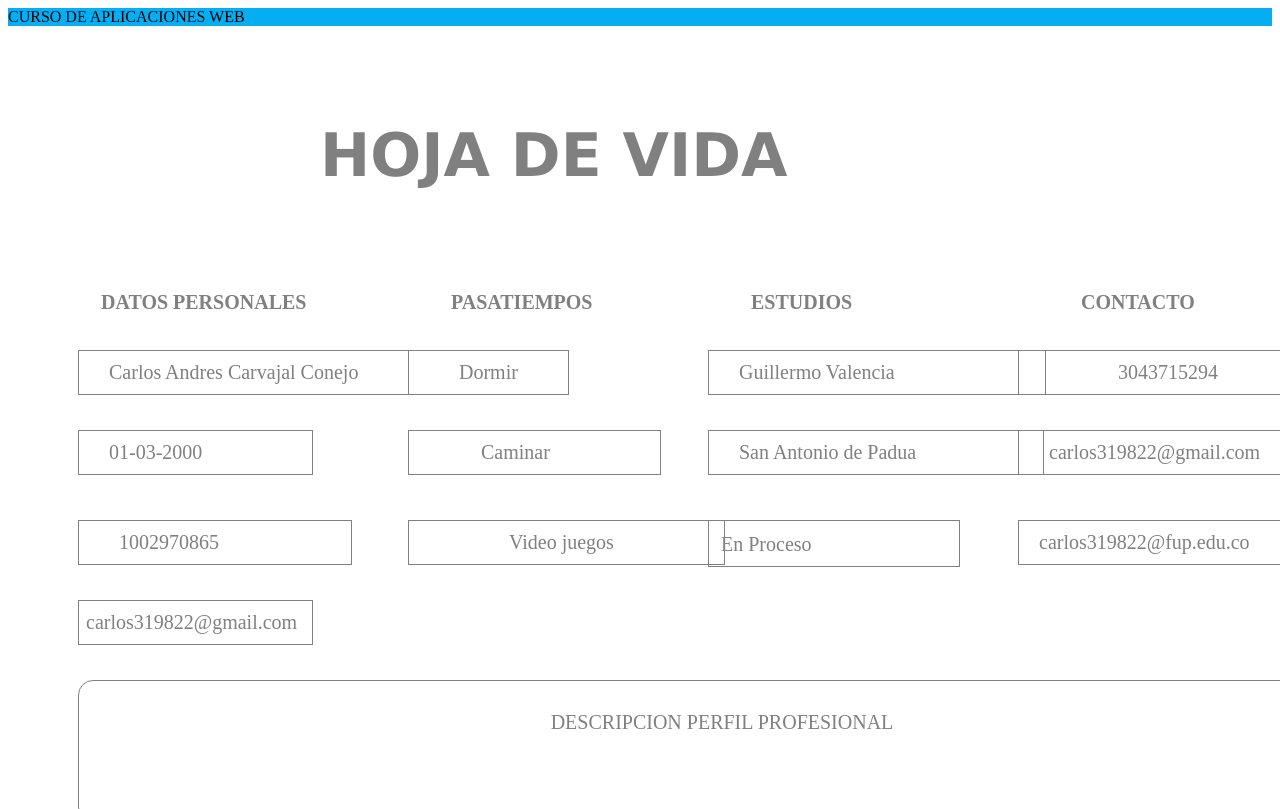
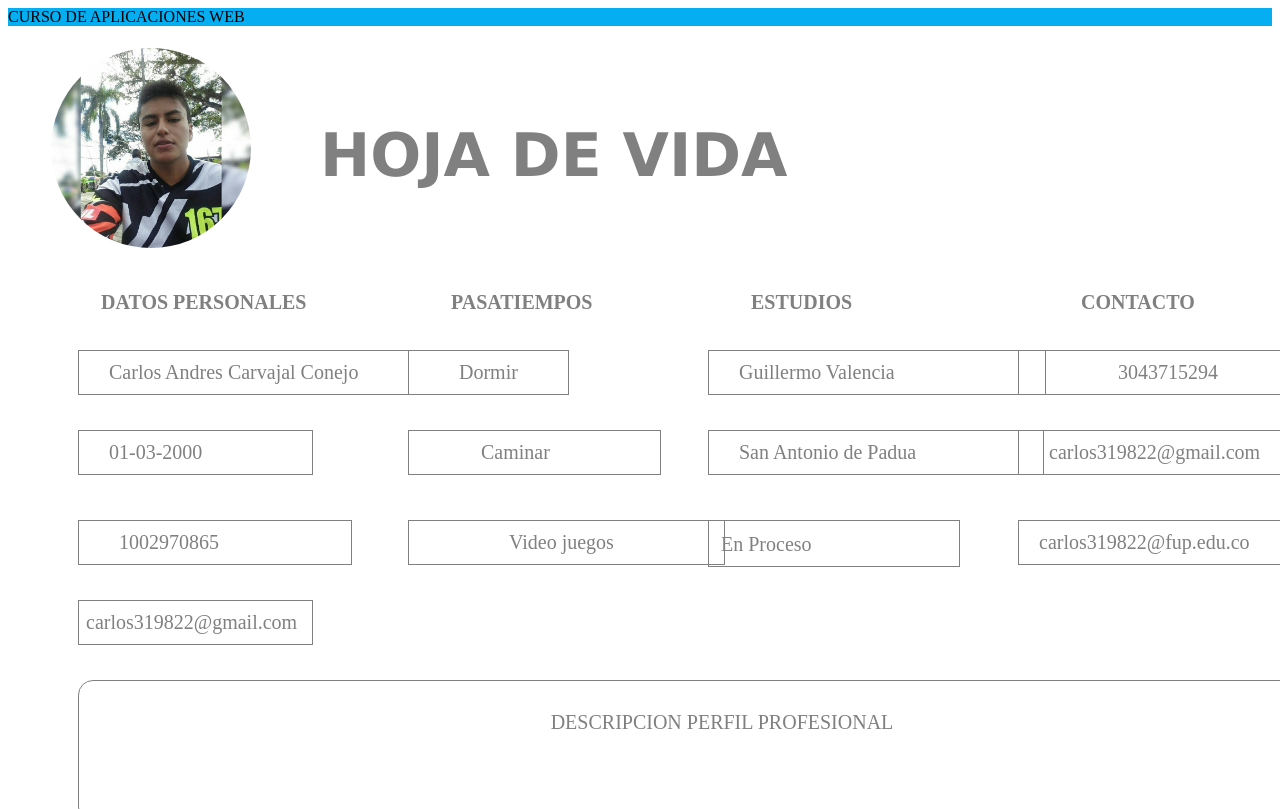
Before and after one commit to carlos319822/taller1, a plain HTML site: page index.html in a window 1280 px wide. Shown: the top 809 px of the page. Drawn offline with Linux system fonts and the light colour scheme.

Commit message:
añadimiendo cambios

```diff
--- a/index.html
+++ b/index.html
@@ -21,7 +21,7 @@
     </nav>
     <div class="name">
         <div class="img">
-            <img src="/img/timbio.jpg" alt="...">
+            <img src="/img/carlos.jpg" alt="...">
         </div>
 
         <div class="contenido">
```
Also changed, not shown: img/carlos.jpg (renamed from img/16806952_1260745370668199_8320258925071306020_n.jpg).
